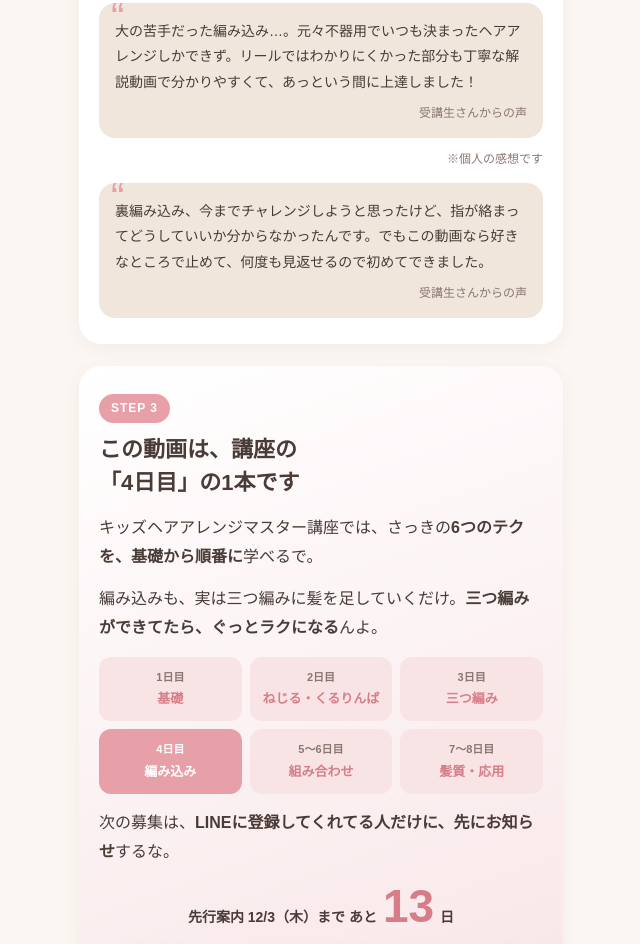
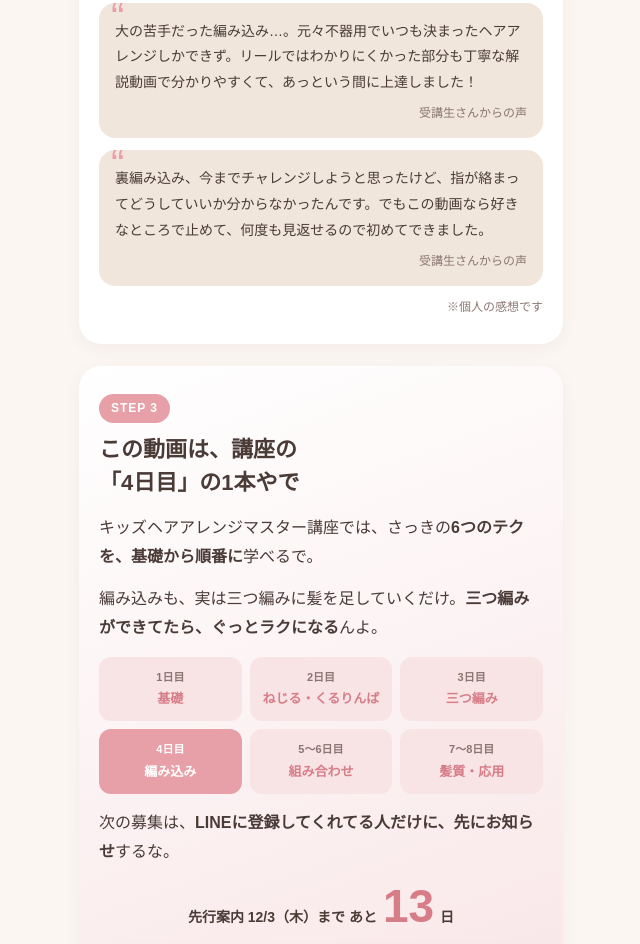
Before and after one commit to kenprmt-byte/maco-amikomi, a plain HTML site: page index.html in a window 1280 px wide. Shown: the part 2279-3223 px from the top of the page, without its empty margins (319-959 px from the left). Drawn offline with Linux system fonts and the light colour scheme; a web font is replaced by a local one.

Commit message:
感想の注記位置と口調

```diff
--- a/index.html
+++ b/index.html
@@ -150,13 +150,13 @@ footer a{color:var(--sub)}
     <h2>「私には無理」と思ってたママたちも</h2>
     <div class="voice">インスタでいろんなアレンジ動画見てきたけど、編み込みだけは全然できなくて、もう諦めてました。でも、macoさんの講座を受けてから、まさかの編み込みができるようになったんです。<span>受講生さんからの声</span></div>
     <div class="voice">大の苦手だった編み込み…。元々不器用でいつも決まったヘアアレンジしかできず。リールではわかりにくかった部分も丁寧な解説動画で分かりやすくて、あっという間に上達しました！<span>受講生さんからの声</span></div>
+    <div class="voice">裏編み込み、今までチャレンジしようと思ったけど、指が絡まってどうしていいか分からなかったんです。でもこの動画なら好きなところで止めて、何度も見返せるので初めてできました。<span>受講生さんからの声</span></div>
     <p class="note" style="margin-top:10px;text-align:right">※個人の感想です</p>
-    <div class="voice">裏編み込み、今までチャレンジしようと思ったけど、指が絡まってどうしていいか分からなかったんです。でもこの動画なら好きなところで止めて、何度も見返せるので初めてできました。<span>受講生さんからの声</span></div>
   </section>
 
   <section id="s3" class="fade next" data-step="3">
     <span class="label">STEP 3</span>
-    <h2>この動画は、講座の<br>「4日目」の1本です</h2>
+    <h2>この動画は、講座の<br>「4日目」の1本やで</h2>
     <p>キッズヘアアレンジマスター講座では、さっきの<strong>6つのテクを、基礎から順番に</strong>学べるで。</p>
     <p>編み込みも、実は三つ編みに髪を足していくだけ。<strong>三つ編みができてたら、ぐっとラクになる</strong>んよ。</p>
     <div class="six">
```
